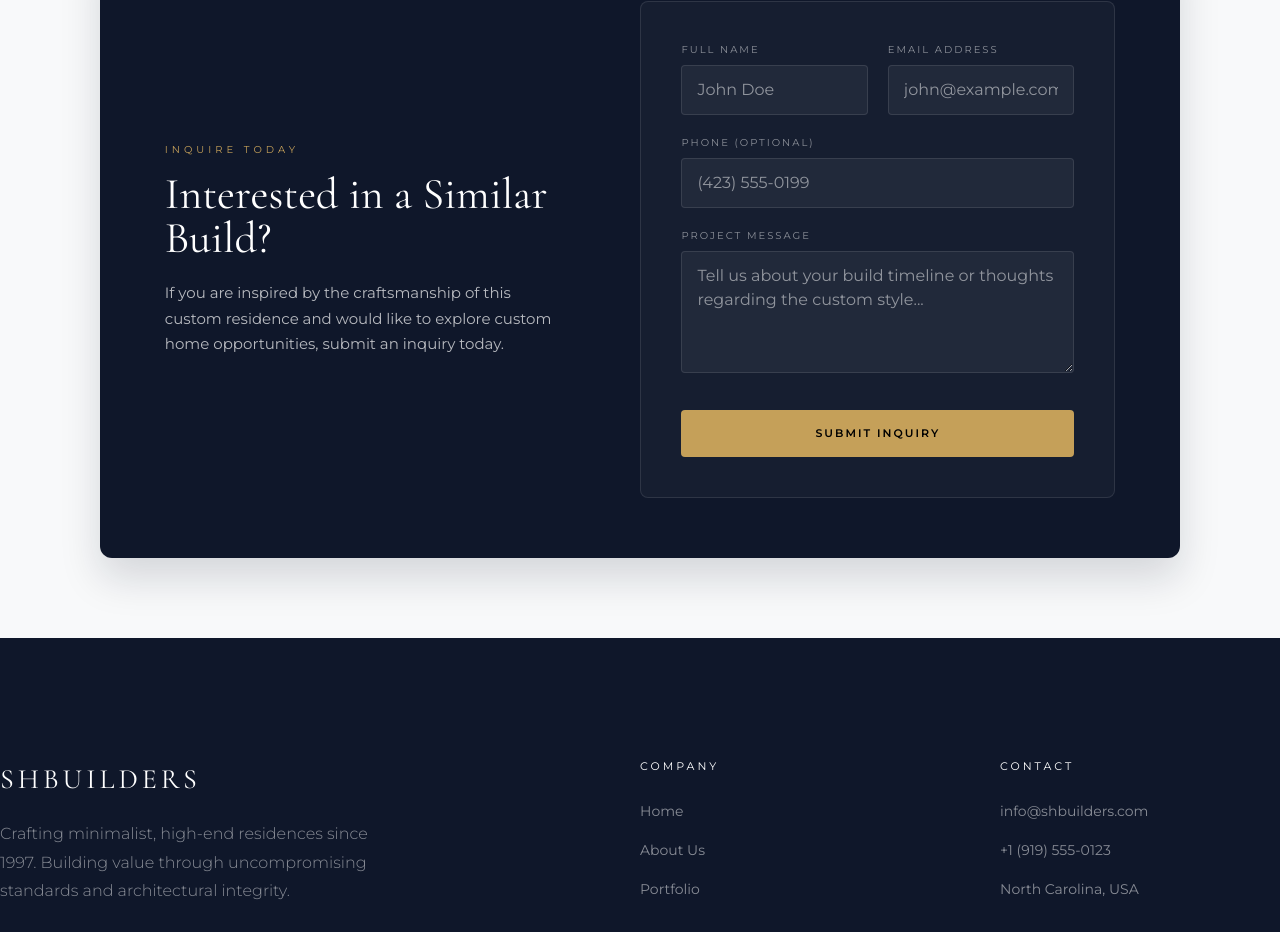
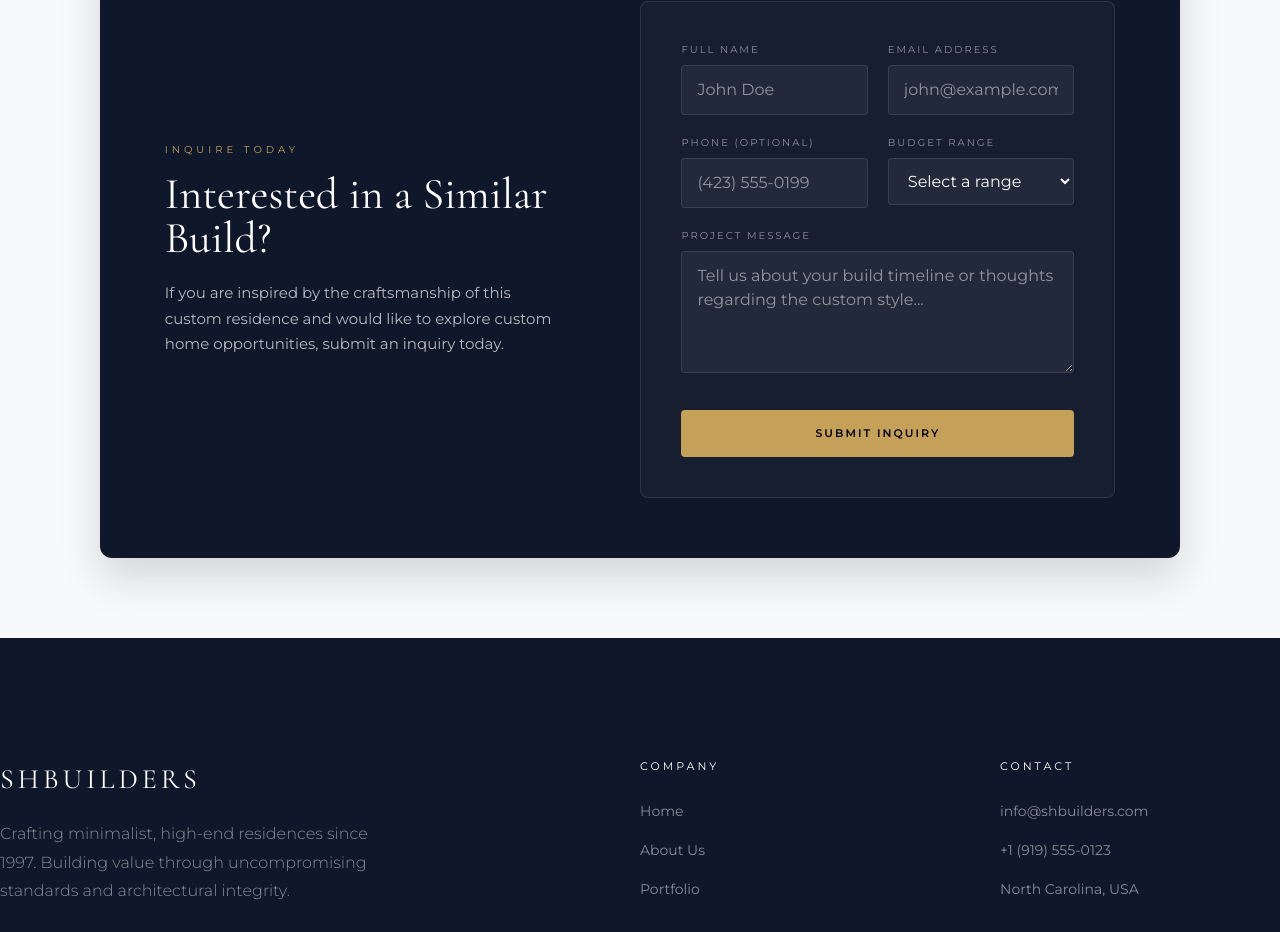
Before and after one commit to oreddi/SHBuilders, a Next.js app: page /portfolio/1011-wildwood-avenue in a window 1280 px wide. Shown: the part 1156-2088 px from the top of the page. Built offline with nearby package versions, Linux system fonts and the light colour scheme; no server answers.

Commit message:
feat: change portfolio grid to 3 columns and add budget to inquiry form

```diff
--- a/src/app/globals.css
+++ b/src/app/globals.css
@@ -282,8 +282,8 @@ img {
 ----------------------------------- */
 .proj-grid {
   display: grid;
-  grid-template-columns: repeat(2, 1fr);
-  gap: 40px;
+  grid-template-columns: repeat(3, 1fr);
+  gap: 30px;
   margin-top: 60px;
 }
 
--- a/src/app/portfolio/[id]/page.js
+++ b/src/app/portfolio/[id]/page.js
@@ -16,6 +16,7 @@ export default function ProjectDetails({ params }) {
   const [formName, setFormName] = useState("");
   const [formEmail, setFormEmail] = useState("");
   const [formPhone, setFormPhone] = useState("");
+  const [formBudget, setFormBudget] = useState("");
   const [formMessage, setFormMessage] = useState("");
 
   useEffect(() => {
@@ -69,6 +70,7 @@ export default function ProjectDetails({ params }) {
           name: formName,
           email: formEmail,
           phone: formPhone,
+          budget: formBudget,
           message: `[Property Inquiry: ${property?.name || slug}] ${formMessage}`,
         }),
       });
@@ -76,7 +78,7 @@ export default function ProjectDetails({ params }) {
       console.error('Inquiry submit error:', err);
     }
     setInquirySubmitted(true);
-    setFormName(""); setFormEmail(""); setFormPhone(""); setFormMessage("");
+    setFormName(""); setFormEmail(""); setFormPhone(""); setFormBudget(""); setFormMessage("");
     setTimeout(() => setInquirySubmitted(false), 5000);
   };
 
@@ -295,10 +297,23 @@ export default function ProjectDetails({ params }) {
                               style={{ width: '100%', background: 'rgba(255,255,255,0.05)', border: '1px solid rgba(255,255,255,0.1)', padding: '12px 15px', color: '#fff', borderRadius: '4px', fontFamily: 'inherit' }} />
                           </div>
                         </div>
-                        <div>
-                          <label style={{ fontSize: '10px', color: 'rgba(255,255,255,0.5)', textTransform: 'uppercase', letterSpacing: '2px', display: 'block', marginBottom: '8px' }}>Phone (Optional)</label>
-                          <input type="tel" value={formPhone} onChange={(e) => setFormPhone(e.target.value)} placeholder="(423) 555-0199"
-                            style={{ width: '100%', background: 'rgba(255,255,255,0.05)', border: '1px solid rgba(255,255,255,0.1)', padding: '12px 15px', color: '#fff', borderRadius: '4px', fontFamily: 'inherit' }} />
+                        <div style={{ display: 'grid', gridTemplateColumns: '1fr 1fr', gap: '20px' }} className="form-row-split">
+                          <div>
+                            <label style={{ fontSize: '10px', color: 'rgba(255,255,255,0.5)', textTransform: 'uppercase', letterSpacing: '2px', display: 'block', marginBottom: '8px' }}>Phone (Optional)</label>
+                            <input type="tel" value={formPhone} onChange={(e) => setFormPhone(e.target.value)} placeholder="(423) 555-0199"
+                              style={{ width: '100%', background: 'rgba(255,255,255,0.05)', border: '1px solid rgba(255,255,255,0.1)', padding: '12px 15px', color: '#fff', borderRadius: '4px', fontFamily: 'inherit' }} />
+                          </div>
+                          <div>
+                            <label style={{ fontSize: '10px', color: 'rgba(255,255,255,0.5)', textTransform: 'uppercase', letterSpacing: '2px', display: 'block', marginBottom: '8px' }}>Budget Range</label>
+                            <select value={formBudget} onChange={(e) => setFormBudget(e.target.value)} required
+                              style={{ width: '100%', background: 'rgba(255,255,255,0.05)', border: '1px solid rgba(255,255,255,0.1)', padding: '12px 15px', color: '#fff', borderRadius: '4px', fontFamily: 'inherit' }}>
+                              <option value="" disabled style={{ color: '#000' }}>Select a range</option>
+                              <option value="$500k - $1M" style={{ color: '#000' }}>$500k - $1M</option>
+                              <option value="$1M - $2M" style={{ color: '#000' }}>$1M - $2M</option>
+                              <option value="$2M - $5M" style={{ color: '#000' }}>$2M - $5M</option>
+                              <option value="$5M+" style={{ color: '#000' }}>$5M+</option>
+                            </select>
+                          </div>
                         </div>
                         <div>
                           <label style={{ fontSize: '10px', color: 'rgba(255,255,255,0.5)', textTransform: 'uppercase', letterSpacing: '2px', display: 'block', marginBottom: '8px' }}>Project Message</label>
--- a/src/app/portfolio/page.js
+++ b/src/app/portfolio/page.js
@@ -20,7 +20,7 @@ export default function PortfolioPage() {
   const [loading, setLoading] = useState(true);
   const [currentPage, setCurrentPage] = useState(1);
 
-  const itemsPerPage = 10; // 2 columns * 5 rows = 10 items per page
+  const itemsPerPage = 12; // 3 columns * 4 rows = 12 items per page
 
   useEffect(() => {
     // Reads from Sanity via /api/portfolio
```
